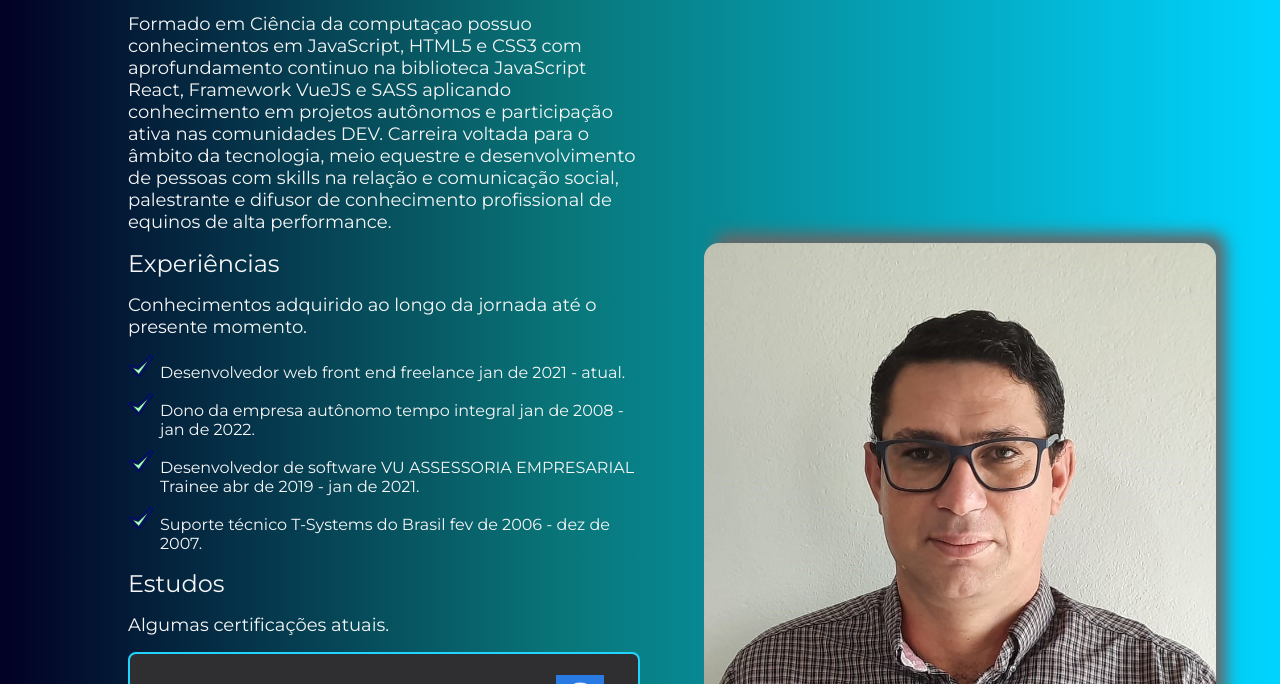
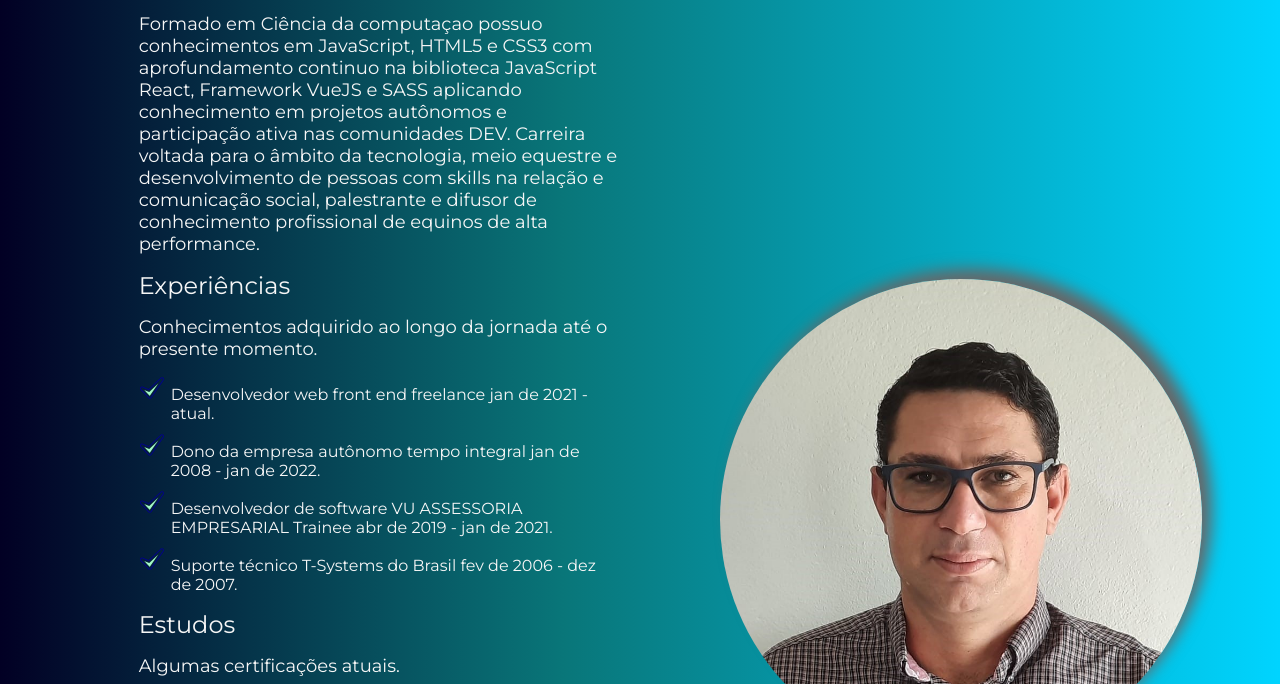
Before and after one commit to JoseCarlos-Filho/Alura-School, a plain HTML site: page HTML_CSS/ModuloI/curriculum.html in a window 1280 px wide. Shown: the part 207-891 px from the top of the page. Drawn offline with nearby package versions, Linux system fonts and the light colour scheme.

Commit message:
refactor: modificando formato da imagem

```diff
--- a/HTML_CSS/ModuloI/styles/curriculum.css
+++ b/HTML_CSS/ModuloI/styles/curriculum.css
@@ -1,8 +1,8 @@
 .curriculo {
     display: flex;
     align-items: center;
-    justify-content: center;
-    margin: 5% 0%;
+    justify-content: space-evenly;
+    margin: 5% 3%;
 }
 
 
--- a/HTML_CSS/ModuloI/styles/style.css
+++ b/HTML_CSS/ModuloI/styles/style.css
@@ -129,7 +129,7 @@ body {
 
 .apresentacao__foto {
     width: 40%;
-    border-radius: 15px;
+    border-radius: 50%;
     box-shadow: 10px -10px 15px var(--cor-shadow);
 }
 
```
